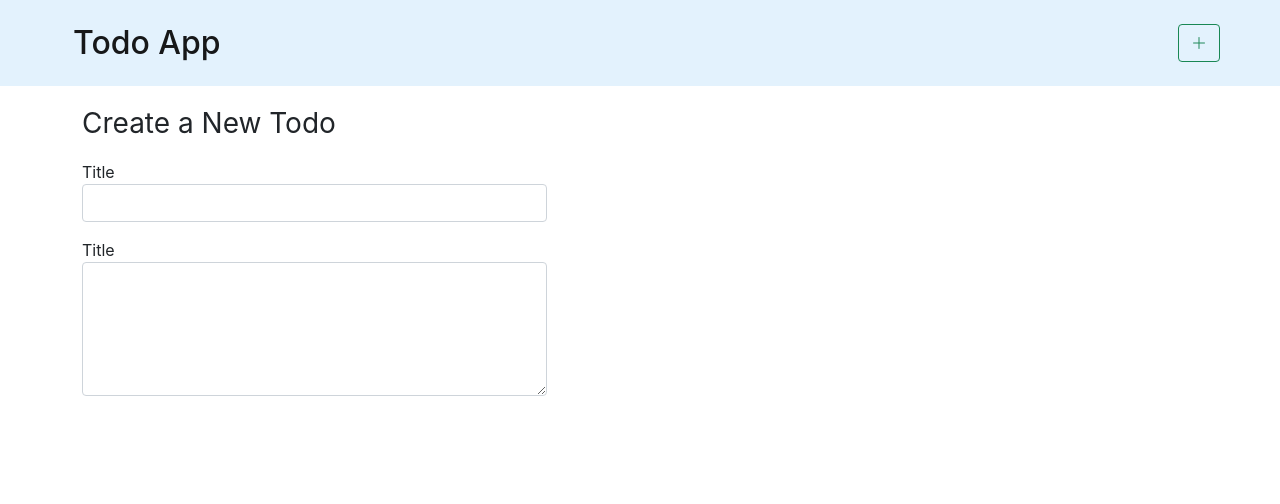
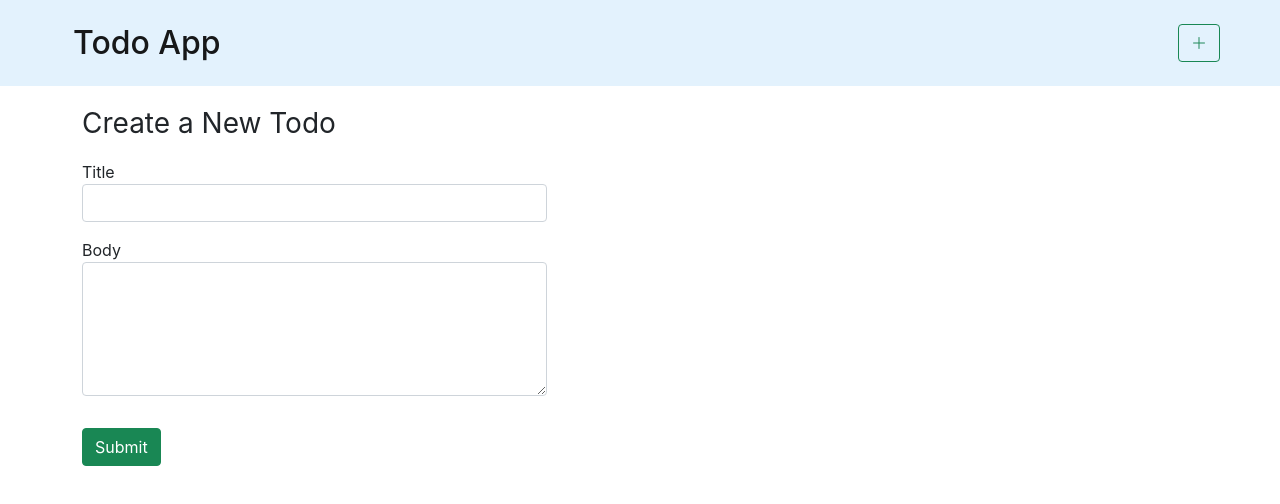
Before and after one commit to suraj-torinint/todo-app-tsx, a React (Create React App) app: page /create-todo in a window 1280 px wide. Shown: the top 504 px of the page. Built offline with nearby package versions, Linux system fonts and the light colour scheme; no server answers.

Commit message:
implemented post request in todos

```diff
--- a/src/Components/Todos.tsx
+++ b/src/Components/Todos.tsx
@@ -6,7 +6,7 @@ const Todos = () => {
     // console.log(process.env.REACT_APP_BASE_URL);
     const { response, error, loading } = useAxios({
         method: "GET",
-        url: `${process.env.REACT_APP_BASE_URL}${"/todos"}`,
+        url: `${process.env.REACT_APP_BASE_URL}${"/posts"}`,
     });
 
     return (
@@ -36,8 +36,8 @@ const Todos = () => {
                     <div className="card mx-5 my-2" key={i}>
                         <div className="card-body">
                             <div className="">
-                                <p className="card-title h2">{todo.title}</p>
-                                <p className="card-subtitle mb-2 text-muted">Completed : {todo.completed === true ? "yes" : "no"}</p>
+                                <p className="card-title h2"><u className="fs-3 fw-bold text-muted">Title</u>: {todo.title}</p>
+                                <p className="card-subtitle mb-2 fs-5"><span className="fw-bold text-muted"><u>Body</u> : </span>{todo.body}</p>
                             </div>
                         </div>
                     </div>
--- a/src/Data/ApiService.ts
+++ b/src/Data/ApiService.ts
@@ -1,6 +1,26 @@
-import Axios, { AxiosResponse } from "axios";
+import axios, { AxiosResponse } from "axios";
+import { todoType } from "./useAxios";
 
-const axios = Axios.create({
-    baseURL : process.env.REACT_APP_BASE_URL,
-    timeout : 5000
-})
+const instance = axios.create({
+    baseURL: process.env.REACT_APP_BASE_URL ,
+    timeout: 5000,
+});
+
+const responseBody = (response: AxiosResponse) => response.data;
+
+const requests = {
+    // get: (url: string) => instance.get(url).then(responseBody),
+    post: (url: string, body: {}) => instance.post(url, body).then(responseBody),
+    // put: (url: string, body: {}) => instance.put(url, body).then(responseBody),
+    // delete: (url: string) => instance.delete(url).then(responseBody),
+};
+
+const TodoData = {
+    // getPosts: (): Promise<todoType[]> => requests.get("products"),
+    // getAPost: (id: number): Promise<todoType> => requests.get(`products/${id}`),
+    createTodo: (post: todoType): Promise<todoType> => requests.post("posts", post),
+    // updatePost: (post: todoType, id: number): Promise<todoType> => requests.put(`product/${id}`, post),
+    // deletePost: (id: number): Promise<void> => requests.delete(`product/${id}`),
+};
+
+export default TodoData;
--- a/src/Data/useAxios.ts
+++ b/src/Data/useAxios.ts
@@ -36,7 +36,7 @@ import { useEffect, useState } from "react";
 export interface todoType {
     id: number;
     title: string;
-    completed: boolean;
+    body: string;
 }
 
 axios.defaults.baseURL = "https://jsonplaceholder.typicode.com";
--- a/src/Pages/CreateTodo.tsx
+++ b/src/Pages/CreateTodo.tsx
@@ -1,19 +1,49 @@
-import React from "react";
+import React, { useState } from "react";
+import { useHistory } from "react-router-dom";
+import TodoData from "../Data/ApiService";
+// import { todoType } from "../Data/useAxios";
 
 const CreateTodo = () => {
+    const [title, setTitle] = useState("");
+    const [body, setBody] = useState("");
+    const history = useHistory();
+
+    const handletitle = (event: React.ChangeEvent<HTMLInputElement>): void => {
+        setTitle(event.target.value);
+    };
+
+    const handleBody = (event: React.ChangeEvent<HTMLTextAreaElement>): void => {
+        setBody(event.target.value);
+    };
+
+    const formHandler = (event: React.FormEvent) => {
+        event.preventDefault();
+        let newData = {
+            id: 24,
+            title: title,
+            body: body,
+        };
+
+        TodoData.createTodo(newData);
+        history.push("/")
+    };
+
     return (
         <>
-            <div className="container my-3">
+            <div className="container my-3" onSubmit={formHandler}>
                 <span className="fs-3">Create a New Todo</span>
                 <form action="" className="col-sm-5">
                     <div className="my-3">
                         <label htmlFor="title">Title</label>
-                        <input className="form-control" type="text" name="title" id="title" />
+                        <input onChange={handletitle} value={title} className="form-control " name="title" id="title" />
                     </div>
                     <div className="my-3">
-                        <label htmlFor="description">Title</label>
-                        <textarea className="form-control " name="description" id="description" rows={5} />
+                        <label htmlFor="title">Body</label>
+                        <textarea onChange={handleBody} value={body} className="form-control " name="body" id="body" rows={5} />
                     </div>
+                    <button type="submit" className="btn btn-success my-3">
+                        Submit
+                    </button>
                 </form>
             </div>
         </>
```
